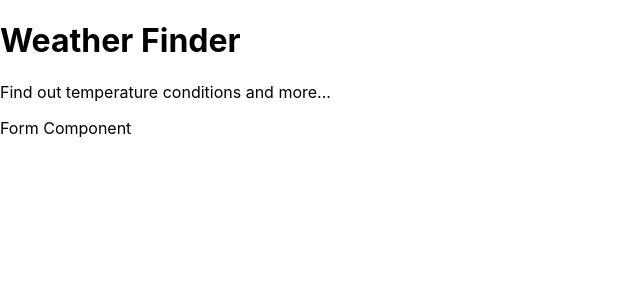
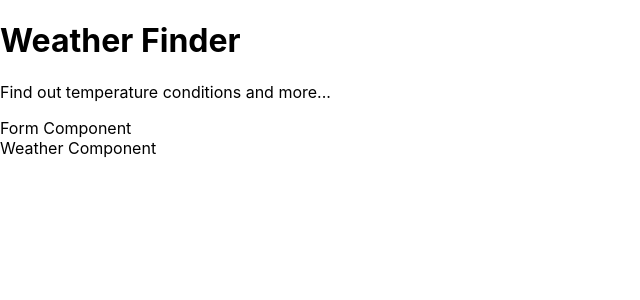
Before and after one commit to khwilo/weather_app, a React (Create React App) app: page / in a window 1280 px wide. Shown: the top 300 px of the page, without its empty margins (0-640 px from the left). Built offline with nearby package versions, Linux system fonts and the light colour scheme.

Commit message:
Create and render the Weather component

```diff
--- a/src/App.js
+++ b/src/App.js
@@ -2,6 +2,7 @@
 
 import Form from "./components/Form";
 import Titles from "./components/Titles";
+import Weather from "./components/Weather";
 
 class App extends Component {
   render() {
@@ -9,6 +10,7 @@
       <div>
         <Titles />
         <Form />
+        <Weather />
       </div>
     );
   }
--- /dev/null
+++ b/src/components/Weather.js
@@ -0,0 +1,11 @@
+import React, { Component } from "react";
+
+class Weather extends Component {
+    render() {
+        return (
+            <div>Weather Component</div>
+        );
+    }
+}
+
+export default Weather;
```
